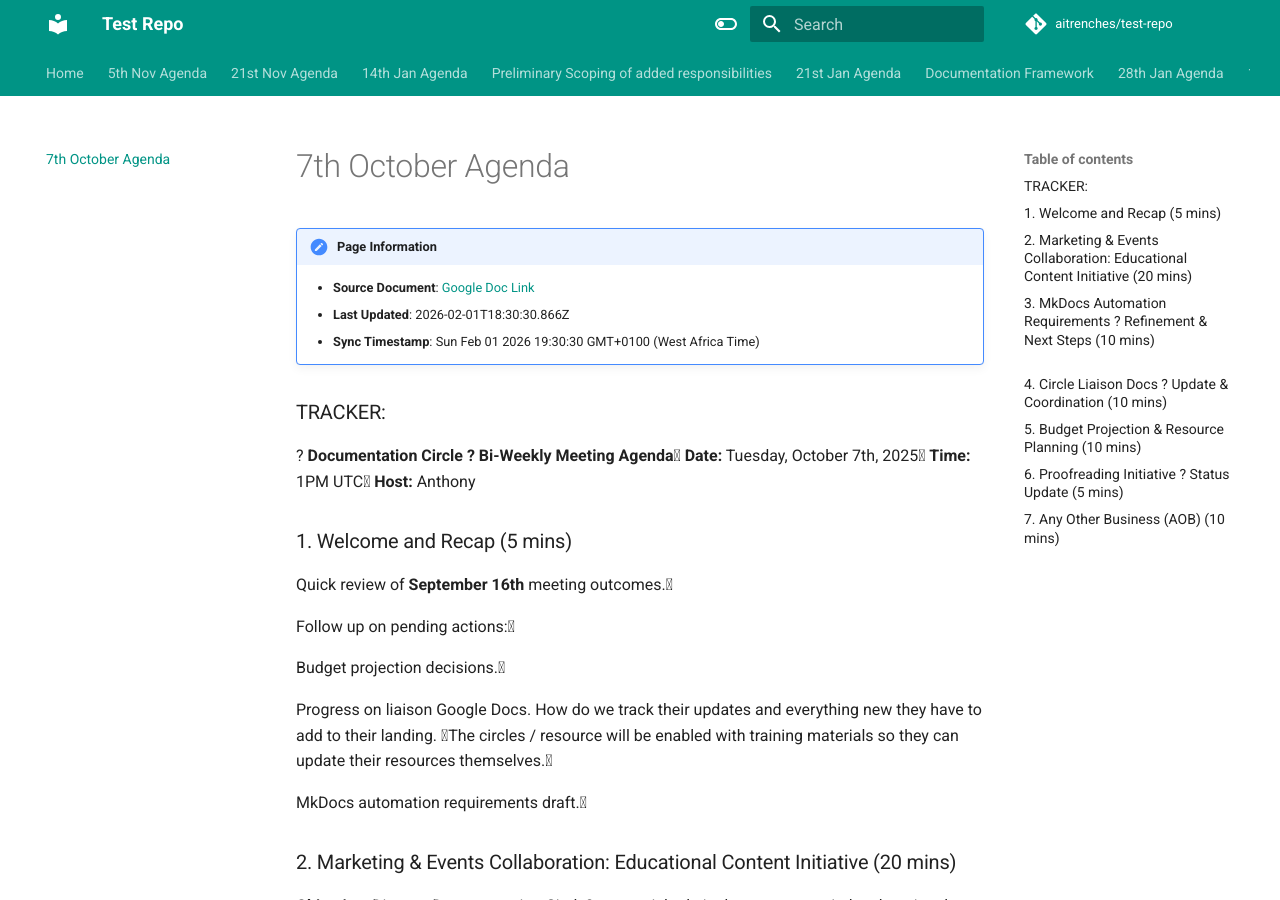
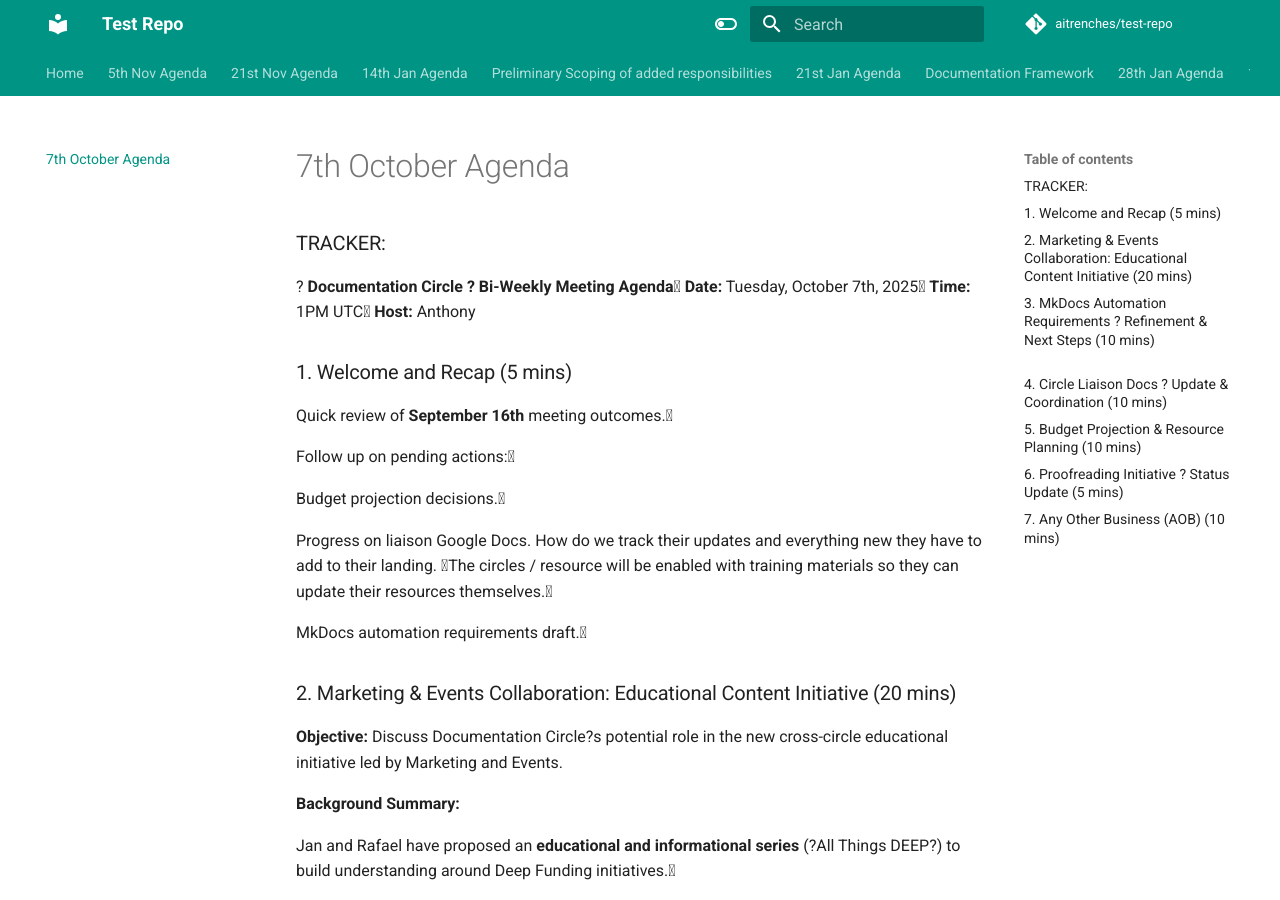
Before and after one commit to aitrenches/test-repo, an MkDocs documentation site: the page built from docs/7th-october-agenda.md, in a window 1280 px wide and 900 px high. Built offline with MkDocs 1.6.1 and Material for MkDocs 9.7.7, drawn with Linux system fonts in a browser that asks for light colours; comment, search, counter and statistics services are not loaded.

Commit message:
Sync tab: 7th October Agenda

```diff
--- a/docs/7th-october-agenda.md
+++ b/docs/7th-october-agenda.md
@@ -1,14 +1,9 @@
 ---
 title: "7th October Agenda"
-last_updated: "2026-02-01T18:30:30.866Z"
+last_updated: "2026-02-01T18:36:15.991Z"
 source_doc: "https://docs.google.com/document/d/1l5-1xQtHEozG9N6FpkFO4A6oixgQ6ZUo8Jx0FXYtqro/edit#heading=h.t.8fewtqq5nv5m"
-sync_timestamp: "Sun Feb 01 2026 19:30:30 GMT+0100 (West Africa Time)"
+sync_timestamp: "Sun Feb 01 2026 19:36:15 GMT+0100 (West Africa Time)"
 ---
-
-!!! note "Page Information"
-    - **Source Document**: [Google Doc Link](https://docs.google.com/document/d/1l5-1xQtHEozG9N6FpkFO4A6oixgQ6ZUo8Jx0FXYtqro/edit#heading=h.t.8fewtqq5nv5m)
-    - **Last Updated**: 2026-02-01T18:30:30.866Z
-    - **Sync Timestamp**: Sun Feb 01 2026 19:30:30 GMT+0100 (West Africa Time)
 
 ### TRACKER:
 
```
